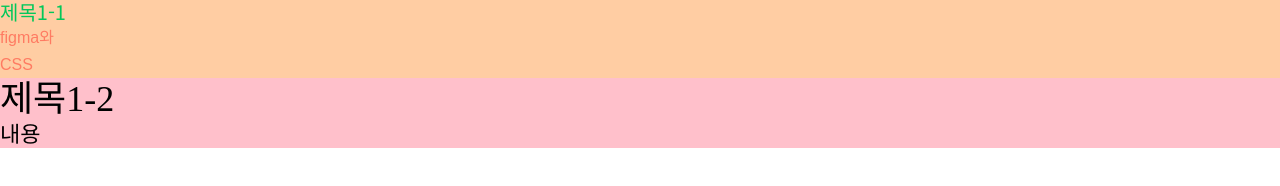
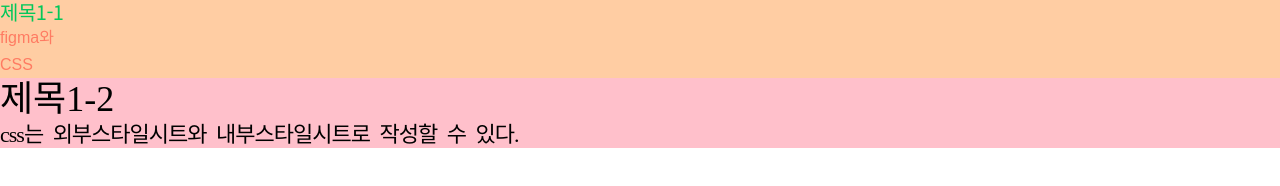
Before and after one commit to hyein7447/cssStudy, a plain HTML site: page selector2.html in a window 1280 px wide. Drawn offline with Linux system fonts and the light colour scheme; a web font is replaced by a local one.

Commit message:
letter,word

```diff
--- a/selector2.html
+++ b/selector2.html
@@ -18,12 +18,14 @@
             font-family: 'Noto Sans KR', sans-serif;
             font-size:1.25rem;/* 20px */
             color:#03c75a;
+            letter-spacing: -0.5px;
         }
         main .first p {
             font-family: 'Gasoek One', sans-serif;
             font-size:1.0rem;/* 16px */
             color:rgba(255,0,0,0.4);
             line-height: 1.7;
+            letter-spacing: 0px;
         }
         main .second {}
         main .second h1 {
@@ -31,6 +33,8 @@
         }
         main .second p {
             font-size: 1.375rem;/* 22px */
+            letter-spacing: -1px;
+            word-spacing: 5px;
         }
     </style>
 </head>
@@ -42,7 +46,7 @@
         </section>
         <section class="second">
             <h1>제목1-2</h1>
-            <p>내용</p>
+            <p>css는 외부스타일시트와 내부스타일시트로 작성할 수 있다.</p>
         </section>
     </main>
 </body>
```
